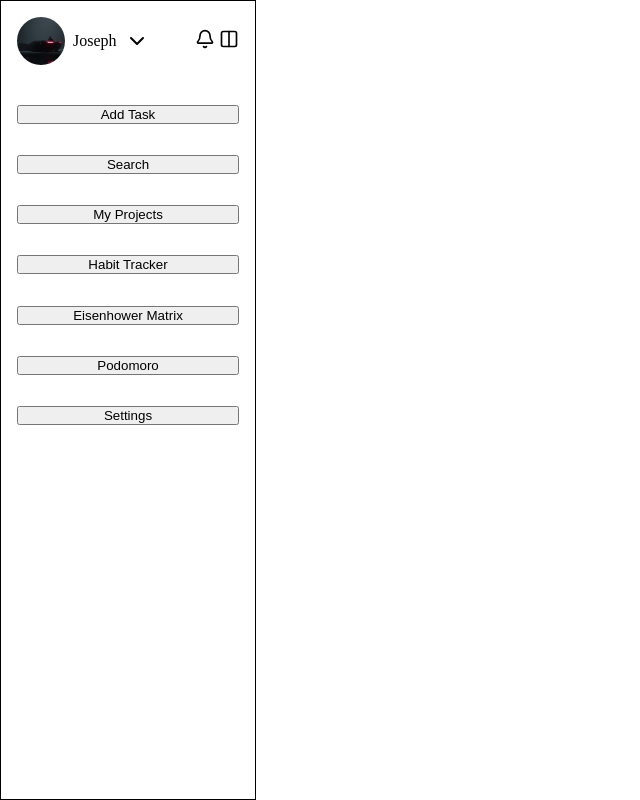
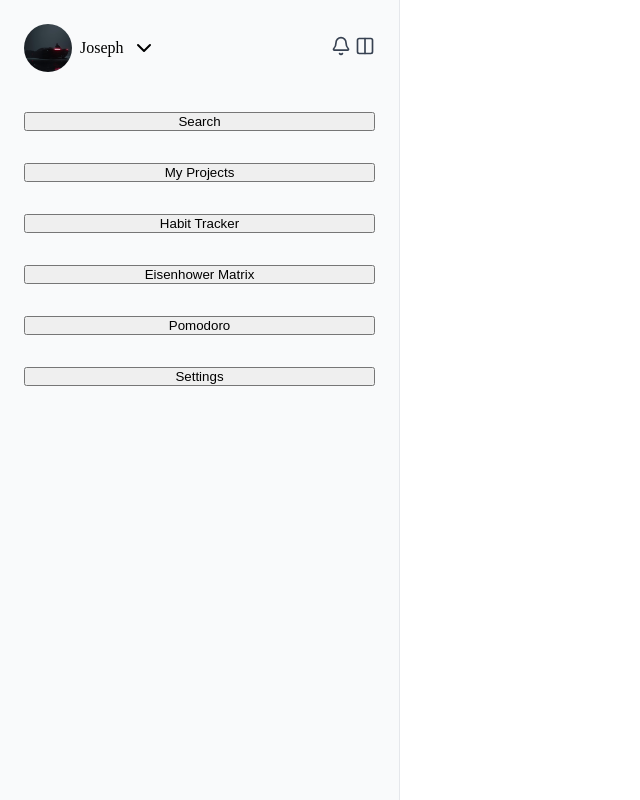
Before and after one commit to JayZeus999/Todo-List, a website built with webpack: page src/template.html in a window 1280 px wide. Shown: the whole page, without its empty margins (0-640 px from the left). Built offline with nearby package versions, Linux system fonts and the light colour scheme.

Commit message:
Edit sidebar color and spacing

```diff
--- a/src/styles.css
+++ b/src/styles.css
@@ -33,19 +33,21 @@
 .icons svg {
   width: 20px;
   height: 20px;
-  fill: white;
+  stroke: #374151
 }
 
 .sidebar {
-    width: 16rem;
-    background-color: white;
+    width: 25rem;
+    background-color: #f9fafb;;
+    color: black;
+    border-right: 1px solid #e5e7eb;
 
     display: flex;
     flex-direction: column;
 
     gap: 2.5rem;
-    padding: 1rem;
-    border: 1px solid black;
+    padding: 1.5rem;
+
 }
 
 .profile-bar {
@@ -64,8 +66,13 @@
 
 .utilities {
     height: 20rem;
+    gap: 2rem;
 
     display: flex;
     flex-direction: column;
-    justify-content: space-between;
 }
+
+#content {
+    flex: 1;
+    background-color: white;
+}
--- a/src/template.html
+++ b/src/template.html
@@ -47,13 +47,12 @@
         </div>
 
         <div class="utilities">
-            <button class="task-btn">Add Task</button>
             <button class="search-btn">Search</button>
             <button class="project-btn">My Projects</button>
             <button class="habit-btn">Habit Tracker</button>
             <button class="matrix-btn">Eisenhower Matrix</button>
-            <button class="matrix-btn">Podomoro</button>
-            <button class="matrix-btn">Settings</button>
+            <button class="pomodoro-btn">Pomodoro</button>
+            <button class="settings-btn">Settings</button>
         </div>
 
     </div>
```
Also changed, not shown: src/index.js (+0 -13 lines), src/default-page.js (added).
